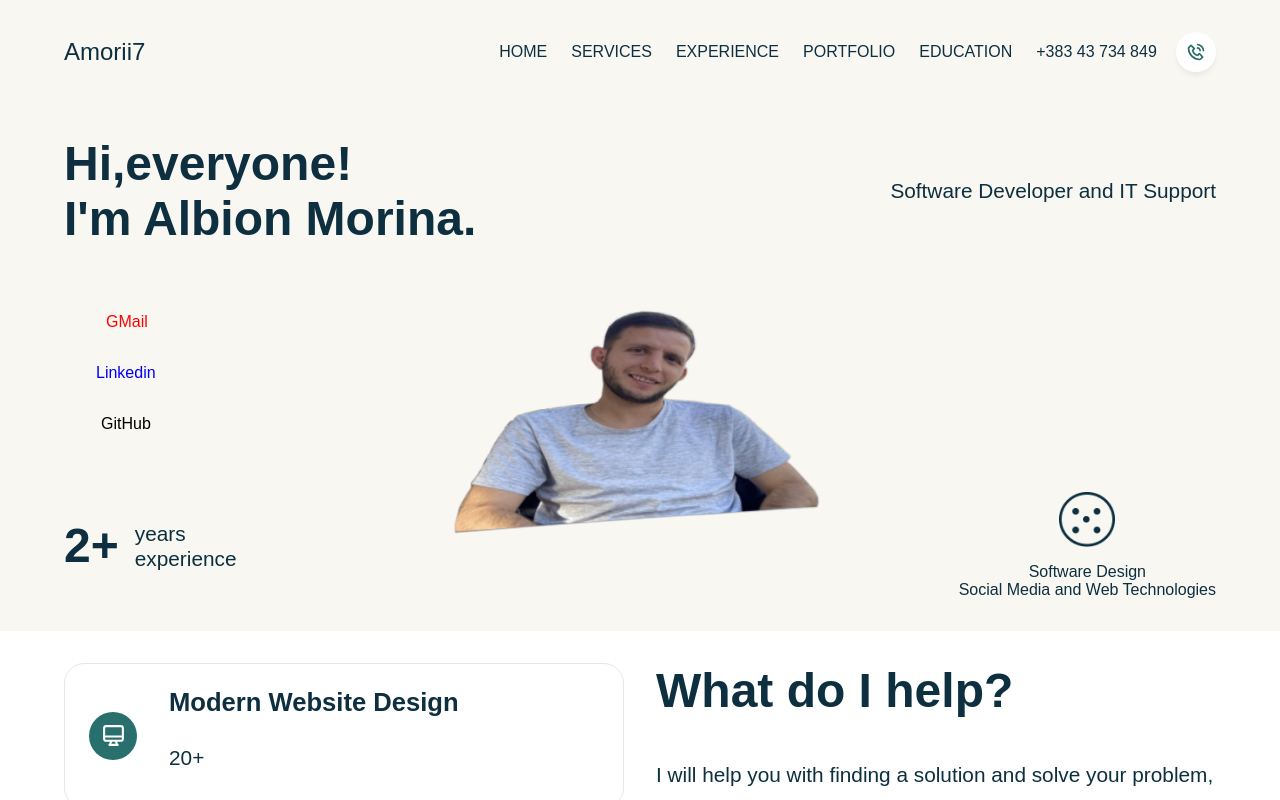
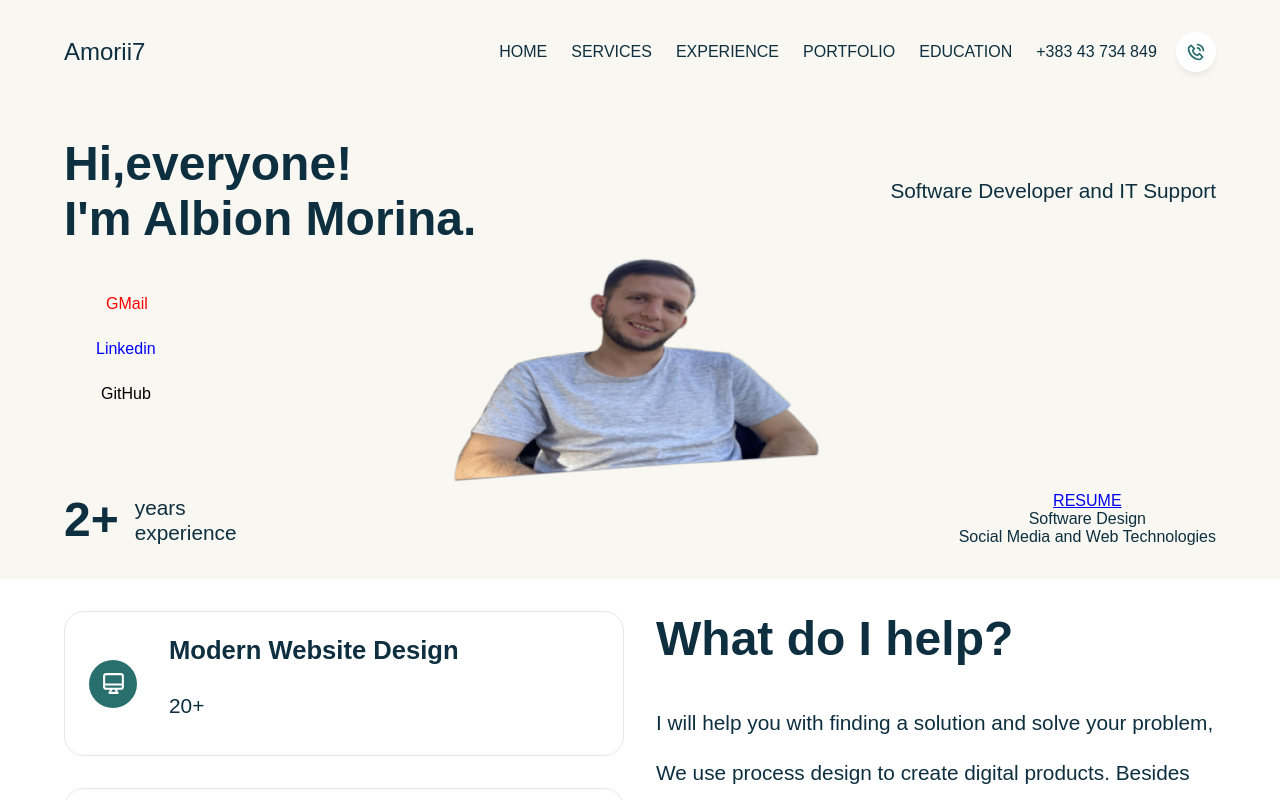
Before and after one commit to Albion007/personal_portfolio, a React (Vite) app: page / in a window 1280 px wide. Shown: the top 800 px of the page. Built offline with nearby package versions, Linux system fonts and the light colour scheme; a web font is replaced by a local one.

Commit message:
download button added

```diff
--- a/src/components/Hero/Hero.jsx
+++ b/src/components/Hero/Hero.jsx
@@ -2,6 +2,8 @@ import React from "react";
 import { fadeIn, slideIn, staggerContainer } from "../../utils/motion";
 import css from "./Hero.module.scss";
 import { motion } from "framer-motion";
+import resume from './CV ALBION MORINA.pdf';
+
 const Hero = () => {
   return (
     <section className={`paddings ${css.wrapper}`}>
@@ -53,7 +55,7 @@ const Hero = () => {
           </motion.div>
 
           <motion.div variants={fadeIn("left", "tween", 0.5, 1)} className={css.certificate}>
-            <img src="./certificate.png" alt="" />
+            <a href={resume} download>RESUME</a>
             <span>Software Design</span>
             <span>Social Media and Web Technologies</span>
           </motion.div>
```
Also changed, not shown: 1 other file (tests, documents, lock files or other folders).
